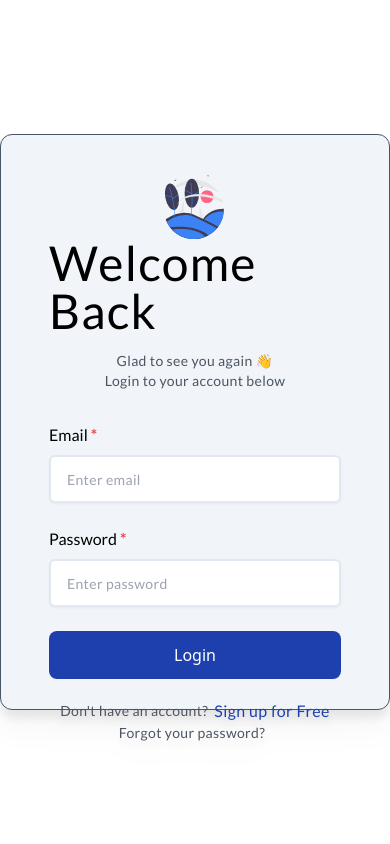
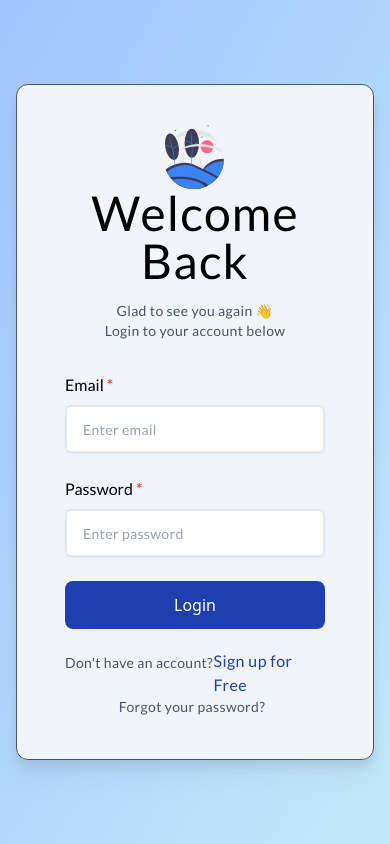
Before and after one commit to kahalagan00/nutri-store-app-v2, a React (Vite) app in the folder frontend/: page /login in a window 390 px wide. Built offline with nearby package versions, Linux system fonts and the light colour scheme; no server answers.

Commit message:
Fixed more of the responsive issue on Login and SignUp page

```diff
--- a/frontend/src/pages/LoginPage.tsx
+++ b/frontend/src/pages/LoginPage.tsx
@@ -49,7 +49,7 @@ const LoginPage = ({
           src="/images/company-logo-2.svg"
           alt="Company logo"
         />
-        <h1 className="font-lato self-center text-5xl tracking-wide">
+        <h1 className="font-lato self-center text-center text-5xl tracking-wide">
           Welcome Back
         </h1>
         <p className="font-lato mt-4 self-center text-sm tracking-wide text-gray-600">
--- a/frontend/src/styles/index.css
+++ b/frontend/src/styles/index.css
@@ -16,6 +16,12 @@
 /* Check for overflows in the entire application */
 /* * {
   outline: 1px solid red;
+} */
+/*
+html,
+body {
+  height: 100%;
+  margin: 0;
 } */
 
 /* Color Coding to use in undraw.com */
--- a/frontend/src/utils/constants.ts
+++ b/frontend/src/utils/constants.ts
@@ -19,11 +19,11 @@ export const FORM_ERROR_STYLE: string = "font-lato font-light text-red-500";
 export const FORM_BASE_INPUT_STYLE: string =
   "font-lato h-12 w-full rounded-md border-2 border-slate-200 bg-white px-4 text-sm tracking-wide drop-shadow-sm mt-1";
 export const SIGN_UP_BOX_STYLE: string =
-  " w-[50rem] m-6 p-6 rounded-xl bg-slate-100 border-[1px] border-slate-600 drop-shadow-xl font-lato";
+  " w-[50rem] m-4 p-6 rounded-xl bg-slate-100 border-[1px] border-slate-600 drop-shadow-xl font-lato ";
 export const LOG_IN_BOX_STYLE: string =
-  "flex h-[36rem] w-[30rem] flex-col justify-start rounded-xl  px-12 py-10 drop-shadow-xl bg-slate-100 border-[1px] border-slate-600";
+  "flex w-[28rem] m-4 flex-col justify-start rounded-xl px-12 py-10 drop-shadow-xl bg-slate-100 border-[1px] border-slate-600 ";
 export const SIGN_UP_SCREEN_BACKGROUND_STYLE: string =
-  "absolute inset-0 flex h-screen w-screen items-start md:items-center justify-center ";
+  "h-full min-h-screen flex w-screen items-start md:items-center justify-center bg-login-gradient";
 export const LOG_IN_SCREEN_BACKGROUND_STYLE: string =
-  " absolute inset-0 flex h-screen w-screen items-center justify-center ";
+  "flex h-full min-h-screen w-screen items-center justify-center bg-red-400 bg-login-gradient";
 export const PAGE_BASE_BACKGROUND_STYLE: string = "h-full bg-white p-8";
```
